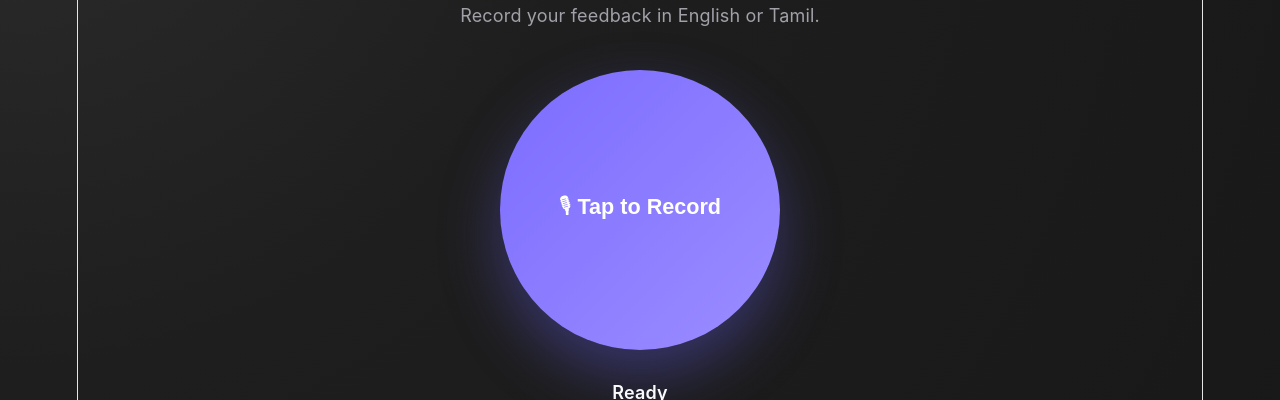
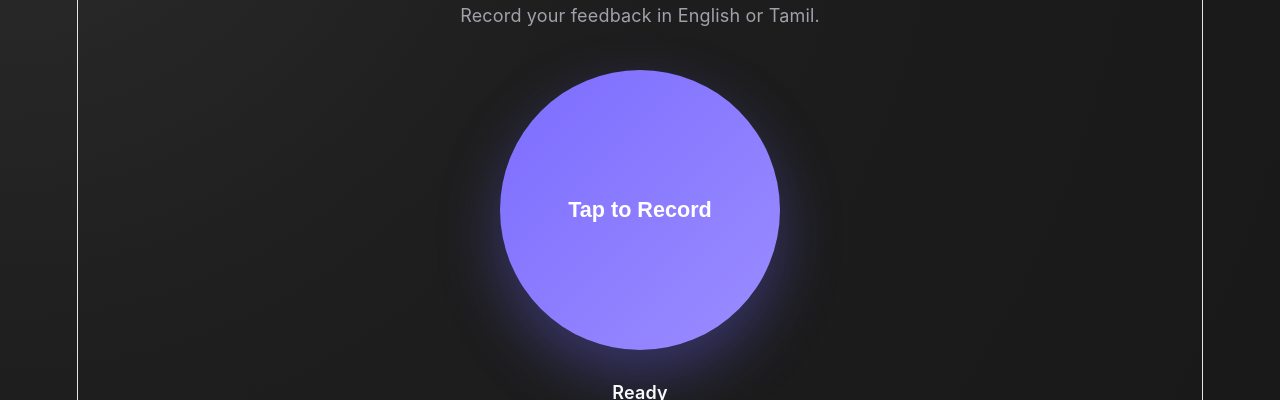
Before and after one commit to seyad-exe/kural-voice-demo-frontend, a React (Vite) app: page / in a window 1280 px wide. Shown: the part 228-628 px from the top of the page. Built offline with nearby package versions, Linux system fonts and the light colour scheme.

Commit message:
removed mic icon in the button

```diff
--- a/src/App.jsx
+++ b/src/App.jsx
@@ -167,7 +167,7 @@ function App() {
 >
   {isRecording
     ? "⏹ Tap to Stop"
-    : "🎙 Tap to Record"}
+    : "Tap to Record"}
 </button>
 
             <div className="status-text" style={{ color: status.includes('Error') ? 'var(--danger)' : 'var(--text)' }}>
```
